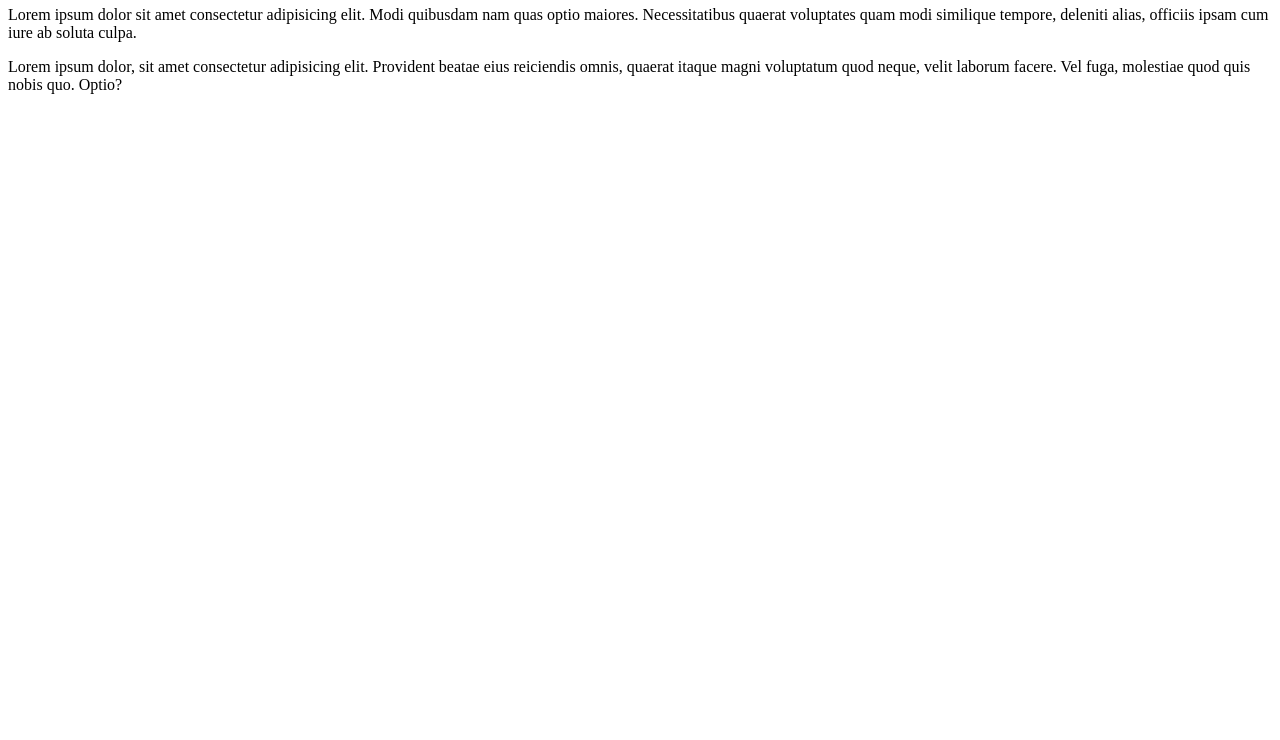
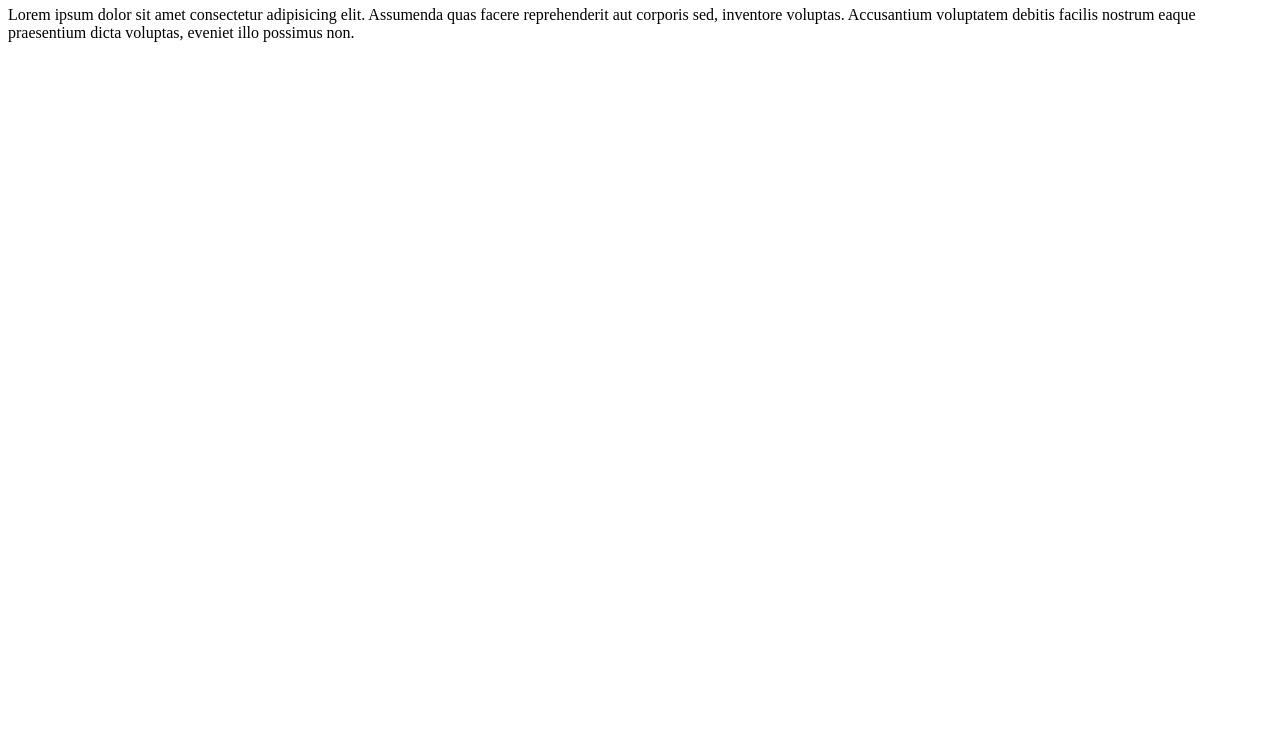
Before and after one commit to mkang2/mkang2.github.io, a plain HTML site: page index.html in a window 1280 px wide. Shown: the part 60-800 px from the top of the page. Drawn offline with Linux system fonts and the light colour scheme.

Commit message:
Initial Commit

```diff
--- a/index.html
+++ b/index.html
@@ -6,8 +6,7 @@
     <title>Document</title>
 </head>
 <body>
-    <h1>Michael Kang</h1
-    <p>Lorem ipsum dolor sit amet consectetur adipisicing elit. Modi quibusdam nam quas optio maiores. Necessitatibus quaerat voluptates quam modi similique tempore, deleniti alias, officiis ipsam cum iure ab soluta culpa.</p>
-    <p>Lorem ipsum dolor, sit amet consectetur adipisicing elit. Provident beatae eius reiciendis omnis, quaerat itaque magni voluptatum quod neque, velit laborum facere. Vel fuga, molestiae quod quis nobis quo. Optio?</p>
+    <h1>Michael Kang</h1>
+    <p>Lorem ipsum dolor sit amet consectetur adipisicing elit. Assumenda quas facere reprehenderit aut corporis sed, inventore voluptas. Accusantium voluptatem debitis facilis nostrum eaque praesentium dicta voluptas, eveniet illo possimus non.</p>
 </body>
 </html>
```
